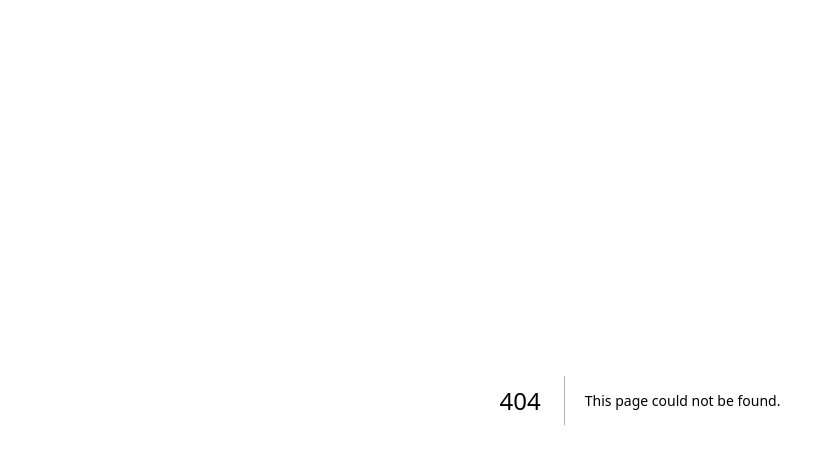
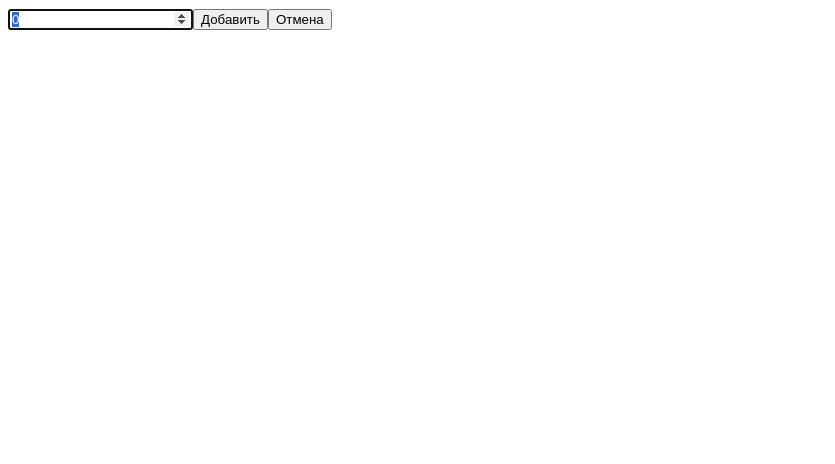
Before and after one commit to demons/fatburger, a Next.js app: page /groups/1/products/1 in a window 1280 px wide. Before the commit this address had no page. Shown: the top 464 px of the page, without its empty margins (0-835 px from the left). Built offline with nearby package versions, Linux system fonts and the light colour scheme.

Commit message:
Добавит отдельную странцу для ввода значений

```diff
--- /dev/null
+++ b/app/groups/[groupId]/products/[productId]/page.js
@@ -0,0 +1,42 @@
+"use client";
+
+import { useGroups } from "@/store";
+import { useRouter } from "next/navigation";
+import { useEffect, useRef, useState } from "react";
+
+export default function Page({ params }) {
+  const [count, setCount] = useState(0);
+  const input = useRef();
+  const { addGroupItem } = useGroups();
+  const router = useRouter();
+
+  const { groupId, productId } = params;
+
+  useEffect(() => {
+    input.current.select();
+  }, []);
+
+  return (
+    <div>
+      <input
+        type="number"
+        ref={input}
+        value={count}
+        onChange={(e) => setCount(e.target.value)}
+        autoFocus
+      />
+      <button
+        onClick={() => {
+          addGroupItem(groupId, productId, count);
+
+          router.push(`/groups/${groupId}`);
+        }}
+      >
+        Добавить
+      </button>
+      <button onClick={() => router.push(`/groups/${groupId}/products`)}>
+        Отмена
+      </button>
+    </div>
+  );
+}
```
Also changed, not shown: app/groups/[groupId]/products/page.js (+9 -26 lines).
